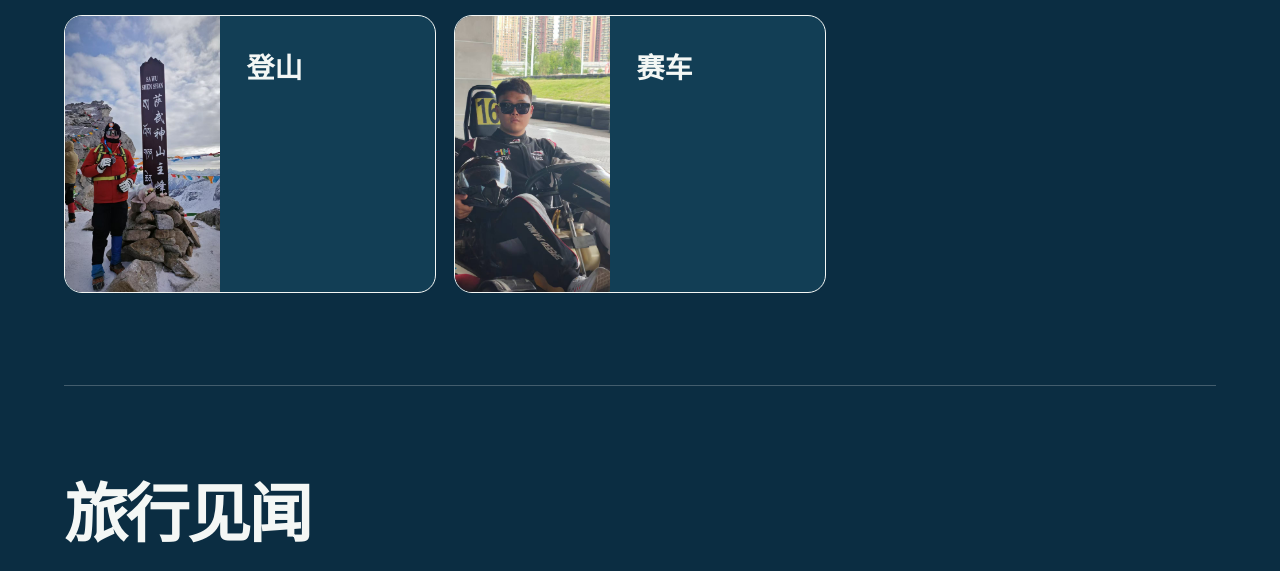
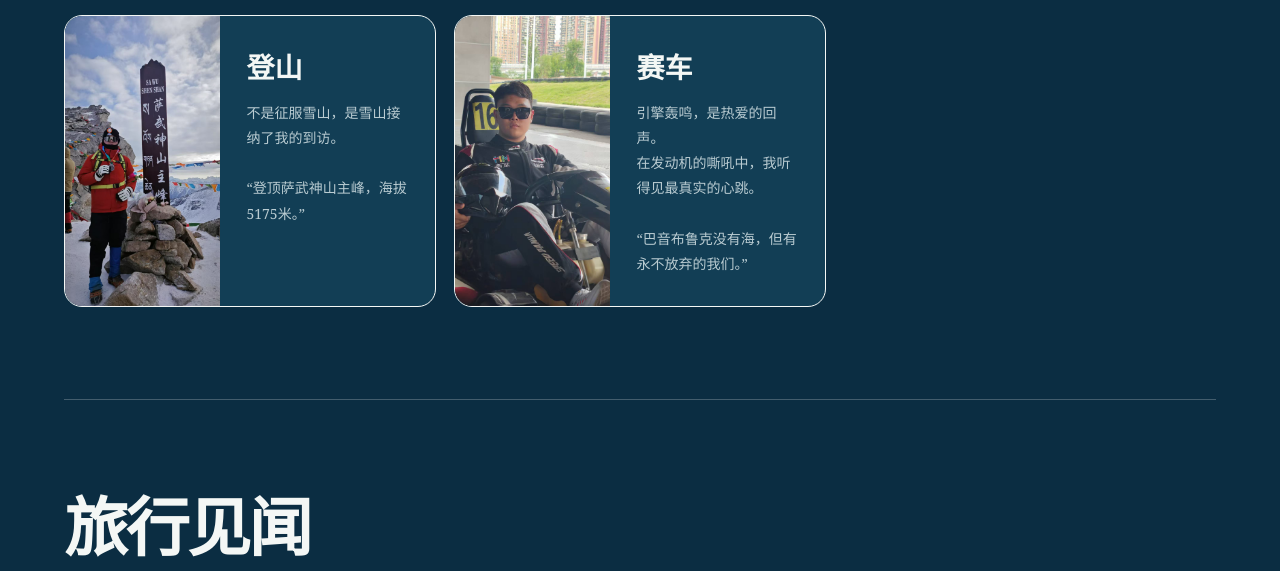
Before and after one commit to baibuzhao/buzhaobai_profile, a plain HTML site: page index.html in a window 1280 px wide. Shown: the part 2414-2985 px from the top of the page. Drawn offline with Linux system fonts and the light colour scheme.

Commit message:
Add hiking and racing descriptions

```diff
--- a/index.html
+++ b/index.html
@@ -139,8 +139,8 @@
           <article class="project project-card"><img src="photos/reading.jpg" alt="读书" /><div class="hobby-copy"><h3>读书</h3><p>书页翻动的声音，是灵魂在低语。<br />不读书的人，眼前就是世界；读书的人，世界就在眼前。<br /><br />“即使在瑞士度假，也会在酒店抽空读书。”</p></div></article>
           <article class="project project-card"><img src="photos/skiing.jpg" alt="滑雪" /><div class="hobby-copy"><h3>滑雪</h3><p>雪道是我的主场，风是我的背景音。<br /><br />“在冬季前往张家口滑雪。”</p></div></article>
           <article class="project project-card"><img src="photos/charity.jpg" alt="公益" /><div class="hobby-copy"><h3>公益</h3><p>用爱心丈量世界，用善意温暖人间。<br /><br />“向电子科技大学附属实验小学的小朋友们科普 AI 知识。”</p></div></article>
-          <article class="project project-card"><img src="photos/hiking.jpg" alt="登山" /><div class="hobby-copy"><h3>登山</h3><p></p></div></article>
-          <article class="project project-card"><img src="photos/racing.jpg" alt="赛车" /><div class="hobby-copy"><h3>赛车</h3><p></p></div></article>
+          <article class="project project-card"><img src="photos/hiking.jpg" alt="登山" /><div class="hobby-copy"><h3>登山</h3><p>不是征服雪山，是雪山接纳了我的到访。<br /><br />“登顶萨武神山主峰，海拔5175米。”</p></div></article>
+          <article class="project project-card"><img src="photos/racing.jpg" alt="赛车" /><div class="hobby-copy"><h3>赛车</h3><p>引擎轰鸣，是热爱的回声。<br />在发动机的嘶吼中，我听得见最真实的心跳。<br /><br />“巴音布鲁克没有海，但有永不放弃的我们。”</p></div></article>
         </div>
       </section>
 
```
